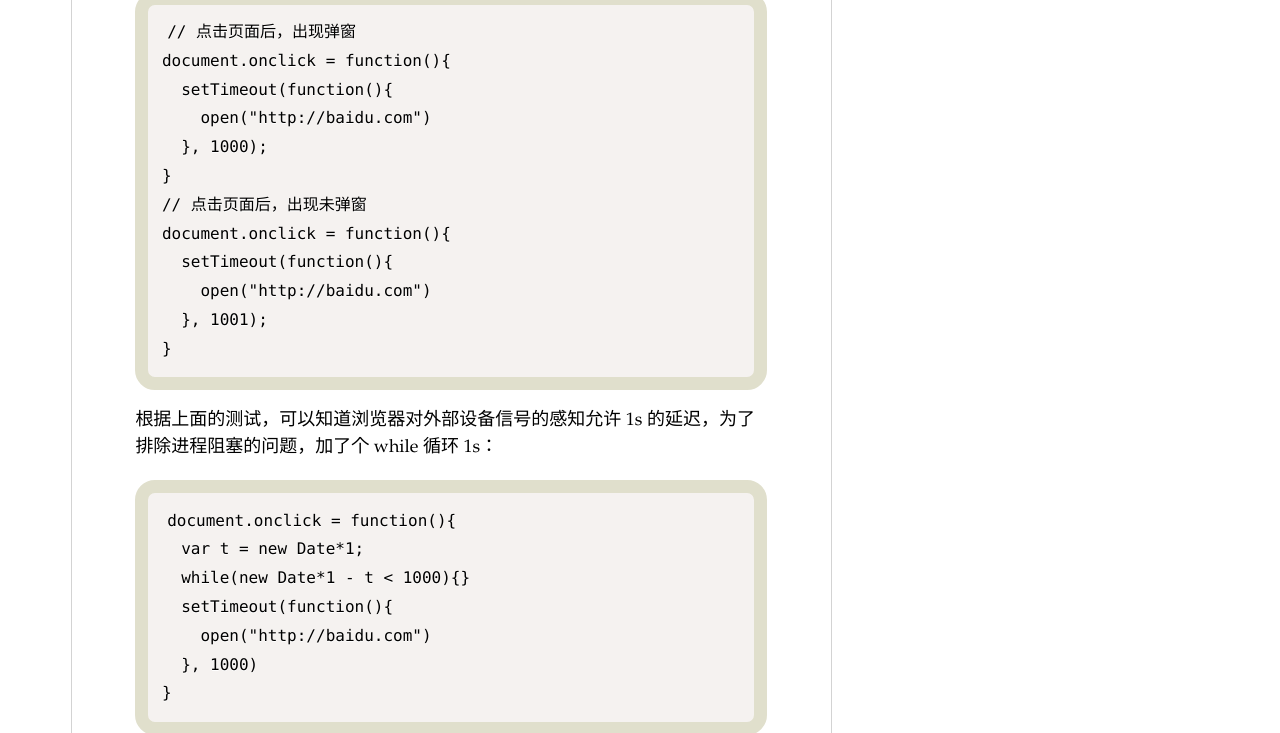
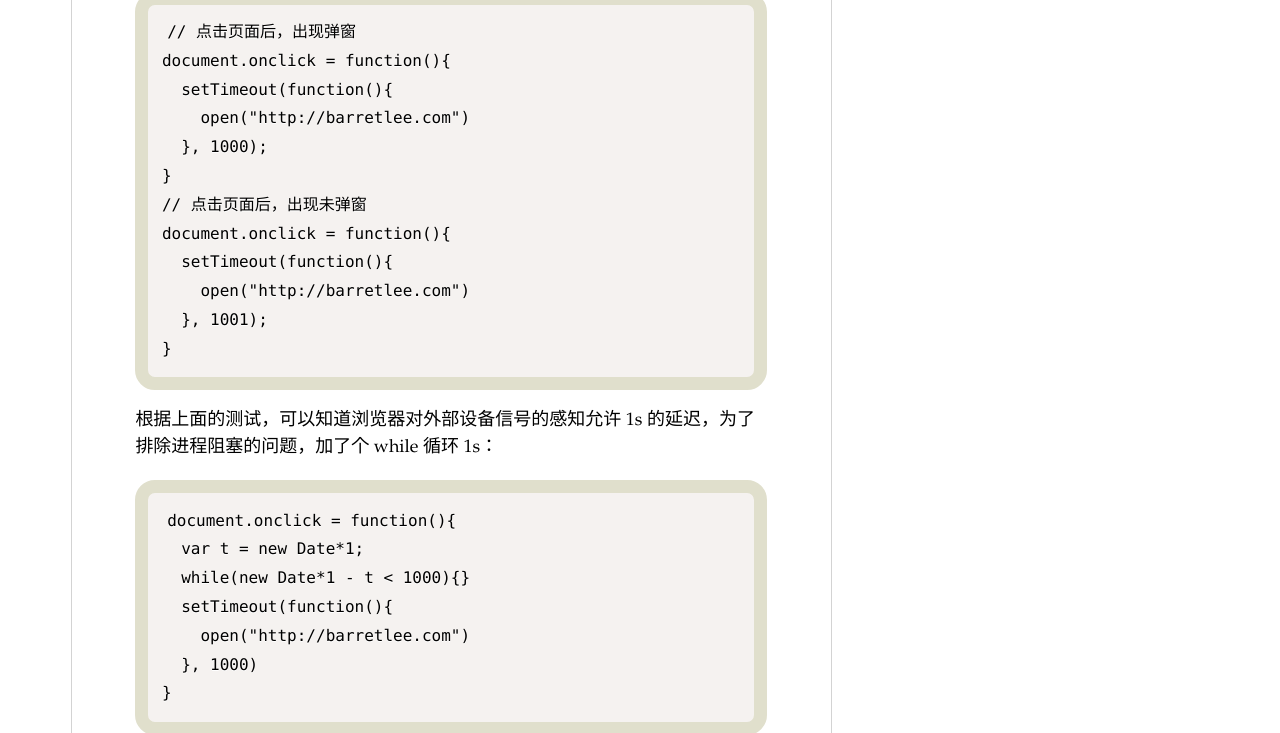
Before and after one commit to barretlee/snippets, a Jekyll site: the page built from _posts/2014-09-07-onclick-in-javascript.md, in a window 1280 px wide. Shown: the part 862-1595 px from the top of the page. Built offline with Jekyll 4.4.1, drawn with Linux system fonts in a browser that asks for light colours; Markdown is read by kramdown in place of the engine named in the settings; comment, search, counter and statistics services are not loaded; some of the changed lines change nothing that is shown.

Commit message:
Update 2014-09-07-onclick-in-javascript.md

```diff
--- a/_posts/2014-09-07-onclick-in-javascript.md
+++ b/_posts/2014-09-07-onclick-in-javascript.md
@@ -24,13 +24,13 @@ open 页面，浏览器会跟踪事件源，如果不是外部设备输入的信
     // 点击页面后，出现弹窗
     document.onclick = function(){
       setTimeout(function(){
-        open("http://baidu.com")
+        open("http://barretlee.com")
       }, 1000);
     }
     // 点击页面后，出现未弹窗
     document.onclick = function(){
       setTimeout(function(){
-        open("http://baidu.com")
+        open("http://barretlee.com")
       }, 1001);
     }
 
@@ -40,7 +40,7 @@ open 页面，浏览器会跟踪事件源，如果不是外部设备输入的信
       var t = new Date*1;
       while(new Date*1 - t < 1000){}
       setTimeout(function(){
-        open("http://baidu.com")
+        open("http://barretlee.com")
       }, 1000)
     }
 
```
